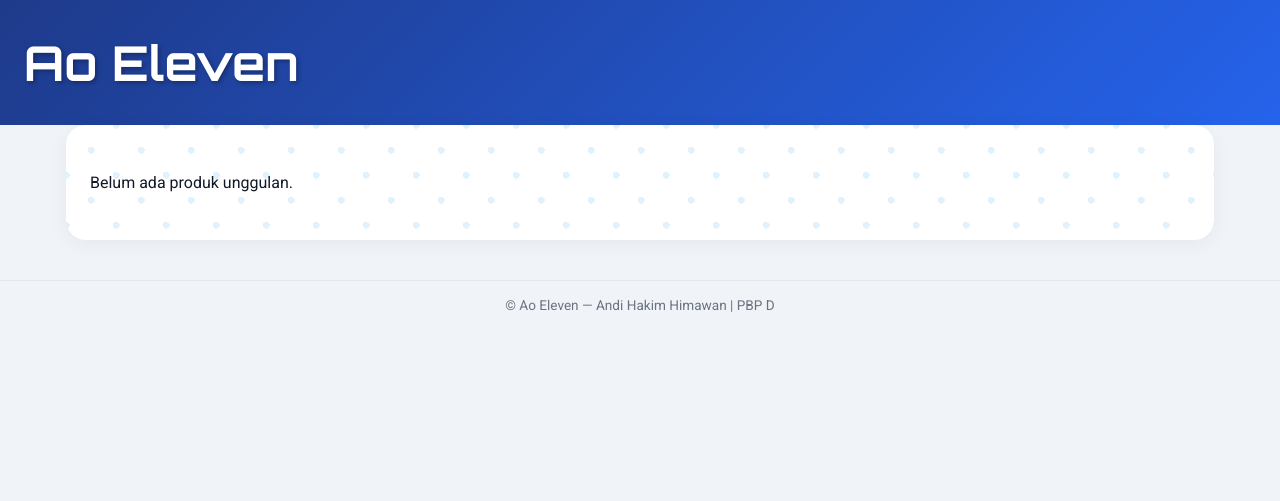
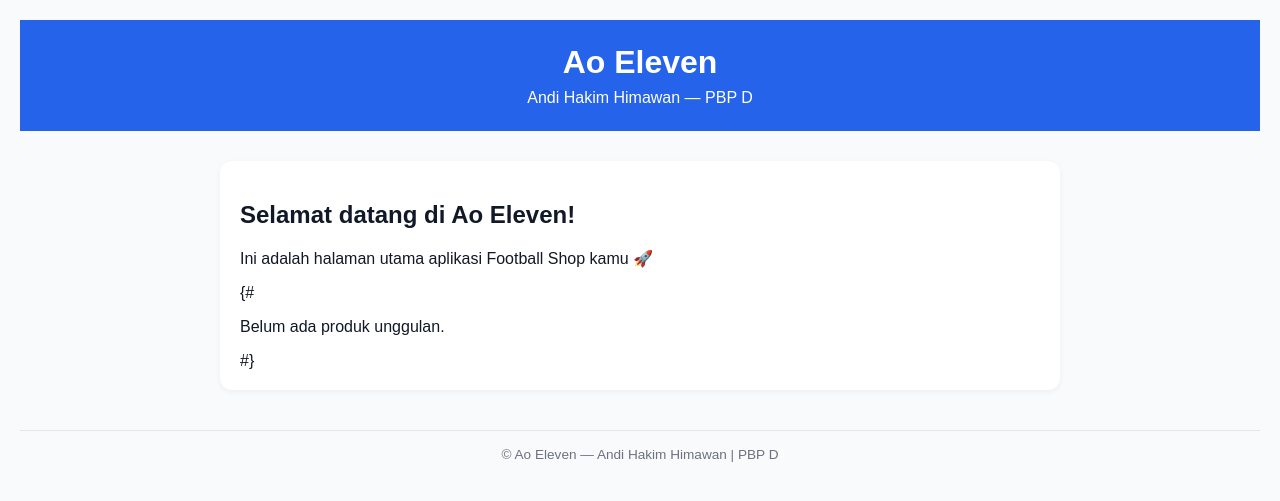
Before and after one commit to SirinAX/Ao-Eleven, a Django app: page / in a window 1280 px wide. Shown: the top 501 px of the page. Run offline with Django 5.2, Linux system fonts and the light colour scheme; data that the repository does not hold is empty.

Commit message:
adjusting for tugas 2 ^_^

```diff
--- a/configure/settings.py
+++ b/configure/settings.py
@@ -61,8 +61,6 @@ TEMPLATES = [
 
 WSGI_APPLICATION = 'configure.wsgi.application'
 
-from decouple import config
-
 # Database configuration
 if PRODUCTION:
     # Production: gunakan PostgreSQL
--- a/main/templates/main/home.html
+++ b/main/templates/main/home.html
@@ -5,61 +5,52 @@
   <meta name="viewport" content="width=device-width, initial-scale=1.0" />
   <title>{{ app_name }}</title>
   <style>
-    /* Font import */
-    @import url('https://fonts.googleapis.com/css2?family=Orbitron:wght@700&family=Roboto&display=swap');
-
+    /* ====== BASIC STYLE WAJIB ====== */
     body {
-      font-family: 'Roboto', system-ui, Arial, sans-serif;
+      font-family: Arial, sans-serif;
       margin: 0;
-      padding: 0;
-      background: #f0f4f8;
+      padding: 20px;
+      background: #f9fafb;
       color: #111827;
     }
 
     header {
-      background: linear-gradient(135deg, #1e3a8a, #2563eb);
+      background: #2563eb;
       color: white;
-      padding: 32px 24px;
-      display: flex;
-      align-items: center;
-      justify-content: space-between;
+      padding: 24px;
+      text-align: center;
     }
 
     header h1 {
-      font-family: 'Orbitron', sans-serif;
-      font-size: 3rem;
       margin: 0;
-      text-shadow: 2px 2px 4px rgba(0,0,0,0.3);
+      font-size: 2rem;
     }
 
     header p {
-      margin: 0;
+      margin: 8px 0 0;
       font-size: 1rem;
-      opacity: 0.9;
     }
 
     main {
-      padding: 32px 24px;
-      max-width: 1100px;
-      margin: auto;
-      background: #fff;
-      border-radius: 20px;
-      box-shadow: 0 4px 20px rgba(0,0,0,0.05);
-      /* mozaik bola sederhana */
-      background-image: radial-gradient(circle, #e0f2fe 10%, transparent 10%),
-                        radial-gradient(circle, #e0f2fe 10%, transparent 10%);
-      background-position: 0 0, 25px 25px;
-      background-size: 50px 50px;
+      max-width: 800px;
+      margin: 30px auto;
+      padding: 20px;
+      background: white;
+      border-radius: 12px;
+      box-shadow: 0 2px 6px rgba(0,0,0,0.05);
     }
 
-    h2 {
-      font-size: 1.5rem;
-      margin-bottom: 16px;
-      color: #1f2937;
-      border-left: 4px solid #2563eb;
-      padding-left: 8px;
+    footer {
+      text-align: center;
+      padding: 16px;
+      margin-top: 40px;
+      font-size: 0.85rem;
+      color: #6b7280;
+      border-top: 1px solid #e5e7eb;
     }
 
+    /* ====== OPTIONAL STYLE (produk, grid, card) ====== */
+    /*
     .grid {
       display: grid;
       grid-template-columns: repeat(auto-fill, minmax(250px, 1fr));
@@ -68,13 +59,11 @@
 
     .card {
       background: white;
-      border-radius: 16px;
+      border-radius: 12px;
       box-shadow: 0 2px 6px rgba(0, 0, 0, 0.08);
       overflow: hidden;
-      transition: transform 0.2s, box-shadow 0.2s;
       text-decoration: none;
       color: inherit;
-      display: block;
     }
 
     .card:hover {
@@ -90,22 +79,6 @@
 
     .card-content {
       padding: 16px;
-    }
-
-    .card-content h3 {
-      margin: 0 0 8px;
-      font-size: 1.2rem;
-      color: #111827;
-    }
-
-    .badge {
-      display: inline-block;
-      font-size: 12px;
-      background: #e0f2fe;
-      color: #0369a1;
-      padding: 4px 10px;
-      border-radius: 999px;
-      margin-bottom: 8px;
     }
 
     .price {
@@ -124,24 +97,21 @@
       font-size: 0.9rem;
       color: #fbbf24;
     }
-
-    footer {
-      text-align: center;
-      padding: 16px;
-      margin-top: 40px;
-      font-size: 0.85rem;
-      color: #6b7280;
-      border-top: 1px solid #e5e7eb;
-    }
-
+    */
   </style>
 </head>
 <body>
   <header>
     <h1>{{ app_name }}</h1>
+    <p>{{ student_name }} — PBP D</p>
   </header>
 
   <main>
+    <h2>Selamat datang di {{ app_name }}!</h2>
+    <p>Ini adalah halaman utama aplikasi Football Shop kamu 🚀</p>
+
+    <!-- Produk unggulan belum wajib → dikomentarin -->
+    {#
     {% if featured %}
       <h2>⚡ Produk Unggulan ⚡</h2>
       <div class="grid">
@@ -149,10 +119,10 @@
           <a href="{% url 'product_detail' p.pk %}" class="card">
             <img class="thumb" src="{{ p.thumbnail }}" alt="{{ p.name }}" />
             <div class="card-content">
-              <span class="badge">{{ p.get_category_display }}</span>
               <h3>{{ p.name }}</h3>
               <p class="price">Rp {{ p.price|floatformat:0 }}</p>
               <p class="desc">{{ p.description|truncatechars:80 }}</p>
+              {# rating opsional #}
               {% if p.rating %}
                 <p class="rating">⭐ {{ p.rating }}/5</p>
               {% endif %}
@@ -163,6 +133,7 @@
     {% else %}
       <p>Belum ada produk unggulan.</p>
     {% endif %}
+    #}
   </main>
 
   <footer>
```
